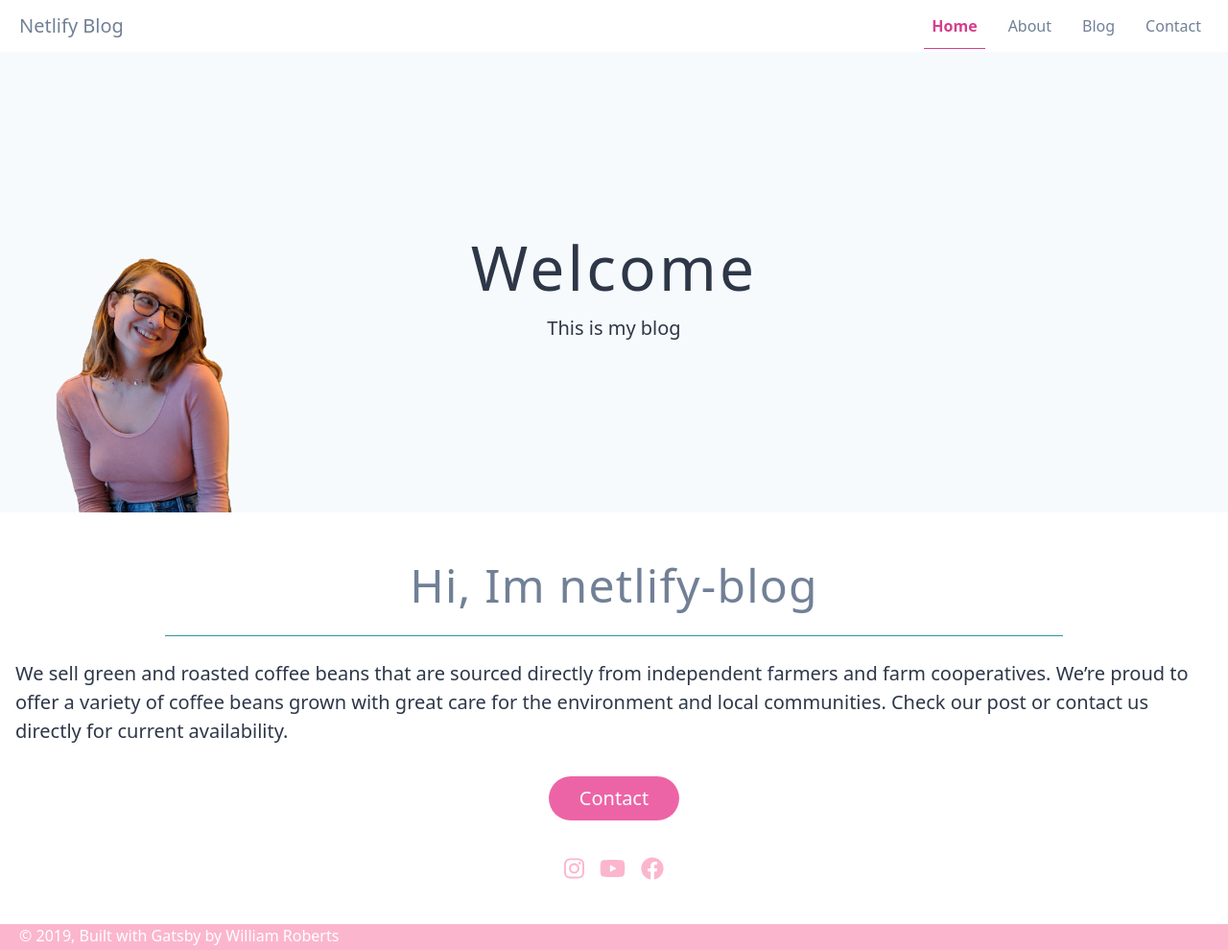
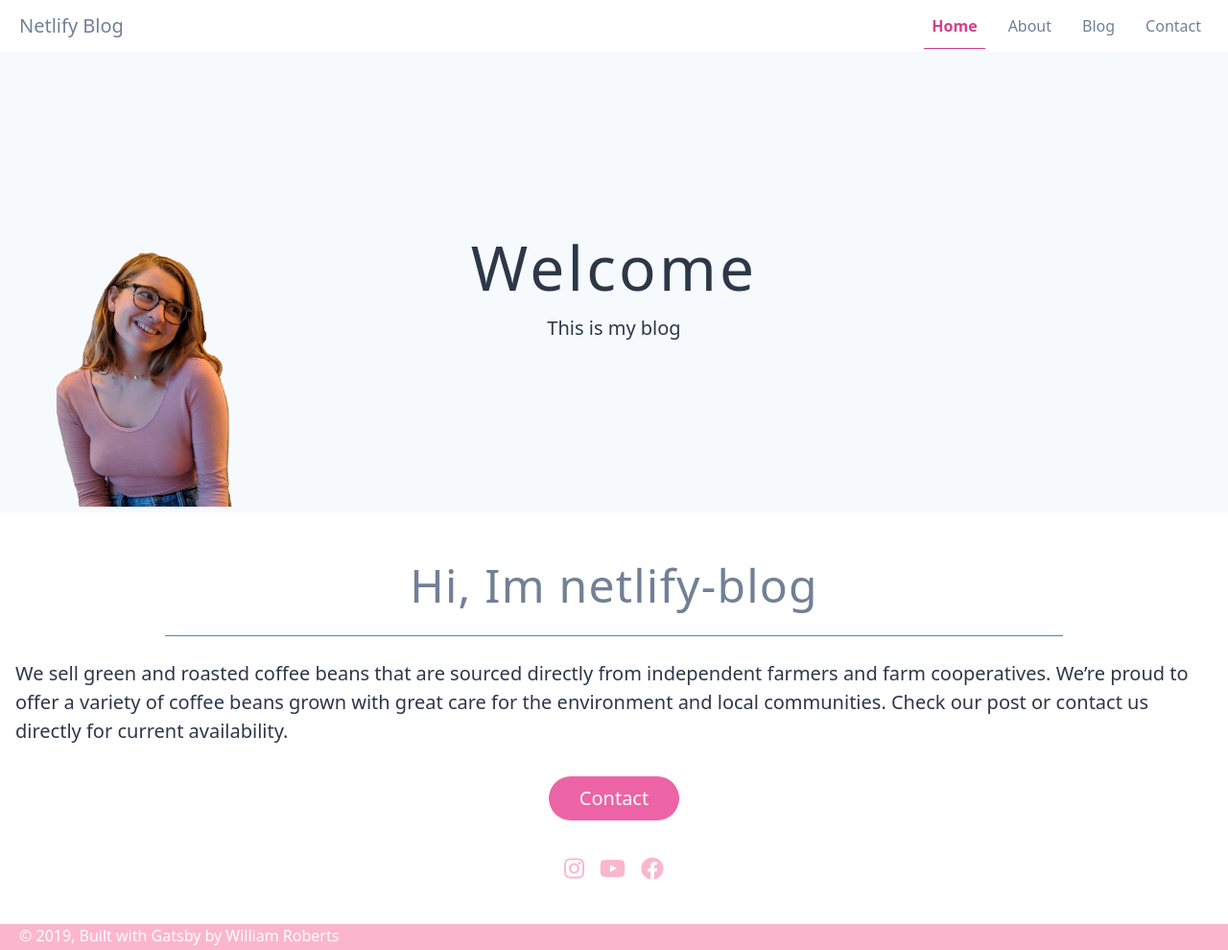
Before and after one commit to wbroberts/netlify-blog, a Gatsby site: page / in a window 1280 px wide. Shown: the whole page at 96% size. Built offline with nearby package versions, Linux system fonts and the light colour scheme; Gatsby itself is replaced by a stand-in of ours.

Commit message:
fixed homepage image

```diff
--- a/src/templates/home.template.js
+++ b/src/templates/home.template.js
@@ -5,6 +5,7 @@ import SEO from '../components/seo';
 import FeaturedList from '../components/featured-list';
 import { FontAwesomeIcon } from '@fortawesome/react-fontawesome';
 import { graphql, Link } from 'gatsby';
+import Img from 'gatsby-image';
 
 export const HomePageTemplate = ({
   heading,
@@ -26,11 +27,12 @@ export const HomePageTemplate = ({
           <h1 className="text-6xl tracking-wider font-thin">{heading}</h1>
           <h3 className="text-xl font-light">{subheading}</h3>
         </div>
-        <img
-          style={{ zIndex: '0', width: '200px', bottom: '0', left: '50px' }}
+        <div
+          style={{ zIndex: '0', bottom: '0', left: '50px' }}
           className="absolute"
-          src={featuredimage}
-        />
+        >
+          <Img fixed={featuredimage.fixed} />
+        </div>
       </div>
 
       <section className="bg-white relative">
@@ -90,6 +92,8 @@ export const HomePageTemplate = ({
 
 const HomePage = ({ data }) => {
   const { frontmatter: page } = data.markdownRemark;
+  console.log(data);
+  const { childImageSharp } = data.file;
 
   return (
     <Layout>
@@ -99,7 +103,7 @@ const HomePage = ({ data }) => {
         subheading={page.subheading}
         main={page.main}
         contact={page.contact}
-        featuredimage={page.featuredimage}
+        featuredimage={childImageSharp}
       ></HomePageTemplate>
     </Layout>
   );
@@ -135,5 +139,12 @@ export const query = graphql`
         }
       }
     }
+    file(relativePath: { eq: "maeve-home.png" }) {
+      childImageSharp {
+        fixed(width: 200) {
+          ...GatsbyImageSharpFixed
+        }
+      }
+    }
   }
 `;
```
